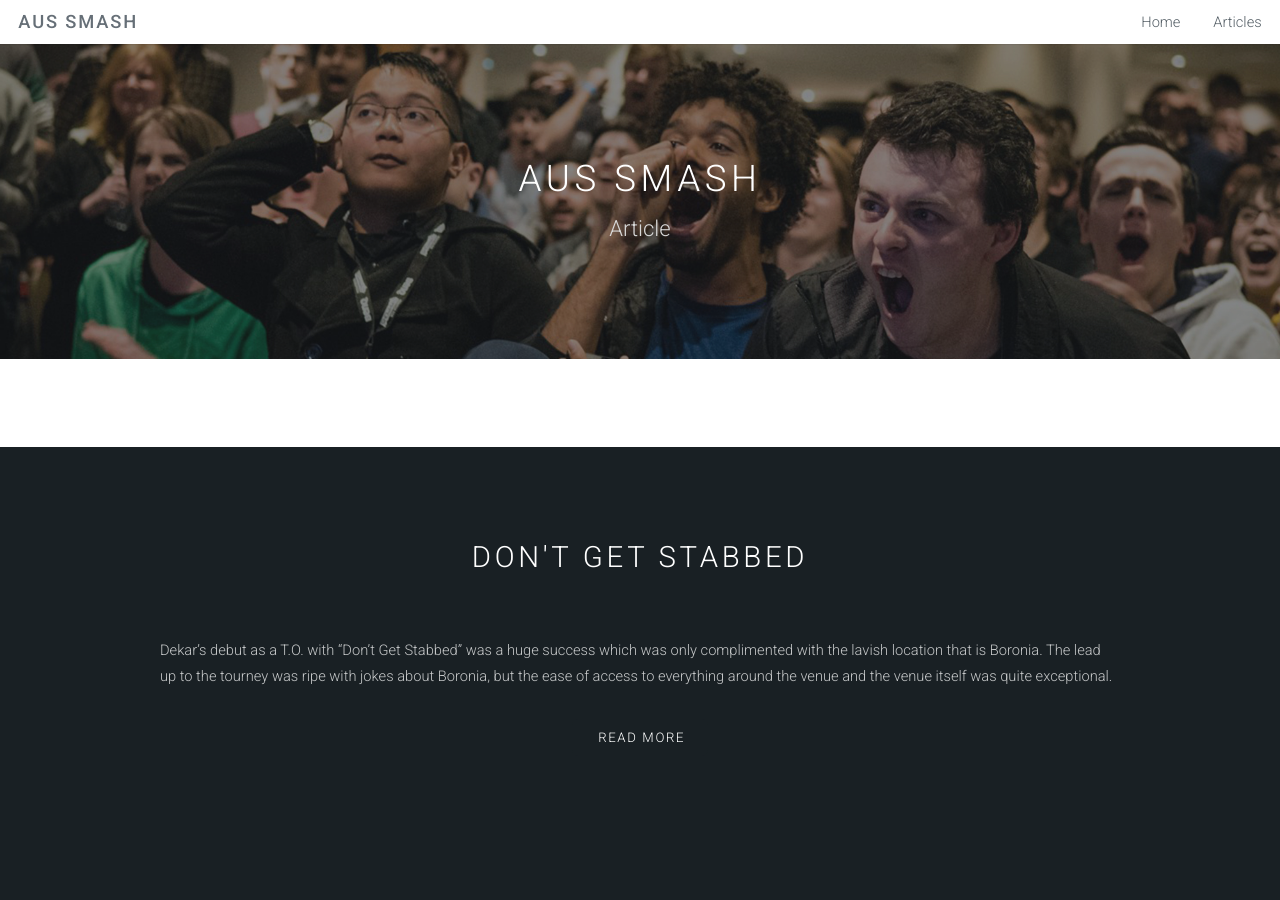
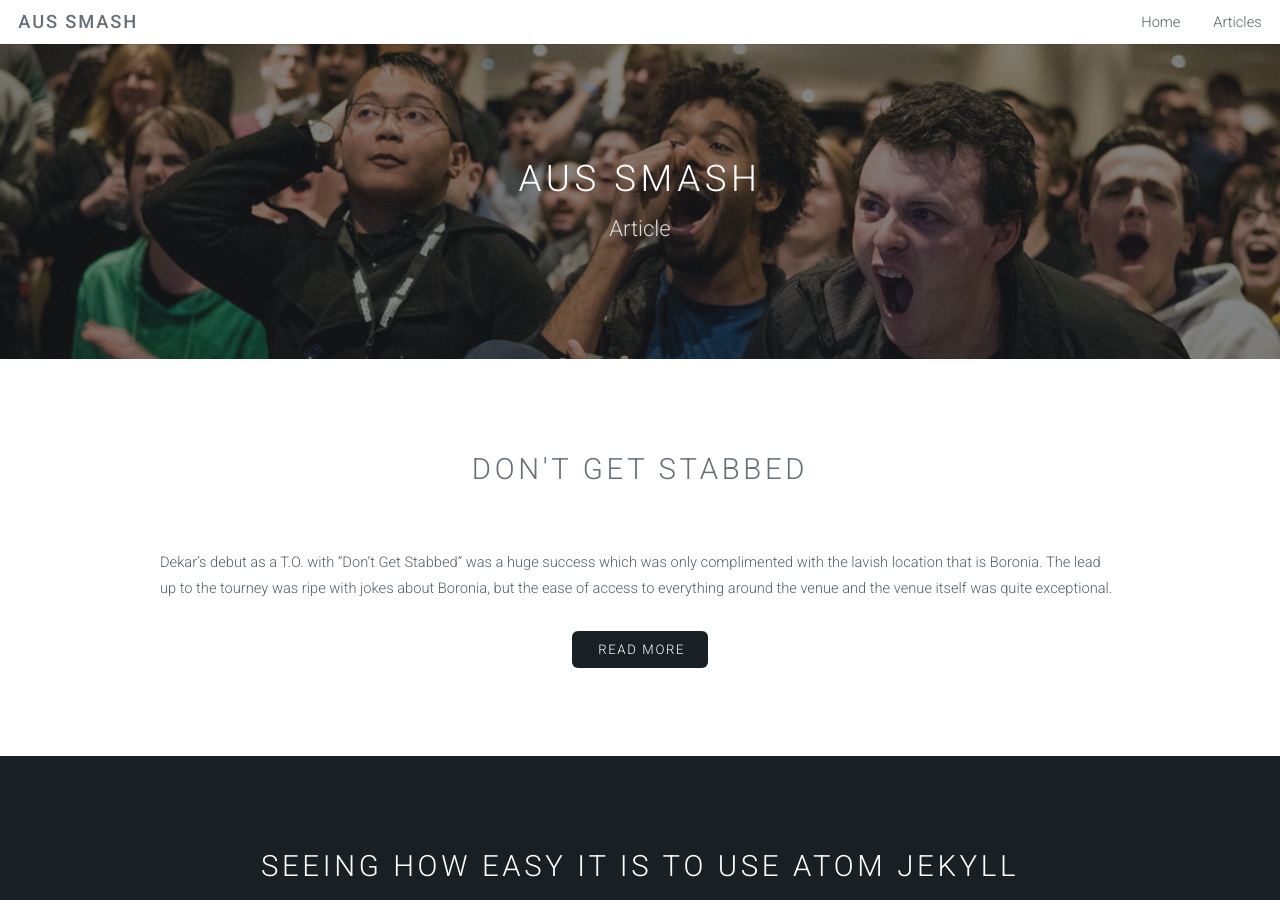
Before and after one commit to Jofzar/Jofzar.github.io, a Jekyll site: the page built from blog.html, in a window 1280 px wide and 900 px high. Built offline with Jekyll 4.4.1, drawn with Linux system fonts in a browser that asks for light colours.

Commit message:
blog fixes.

```diff
--- a/blog.html
+++ b/blog.html
@@ -9,9 +9,9 @@ layout: default
         <p>Article</p>
     </div>
 </section>
-<section id="main" class="wrapper style1">
+<section>
     {% for post in site.posts %}
-        <div class="wrapper {% cycle 'style2' %}">
+        <div class="wrapper {% cycle 'style1', 'style2' %}">
             <header class="major">
                 <h2><a href="{{ site.baseurl }}{{ post.url }}">{{ post.title }}</a></h2>
             </header>
```
